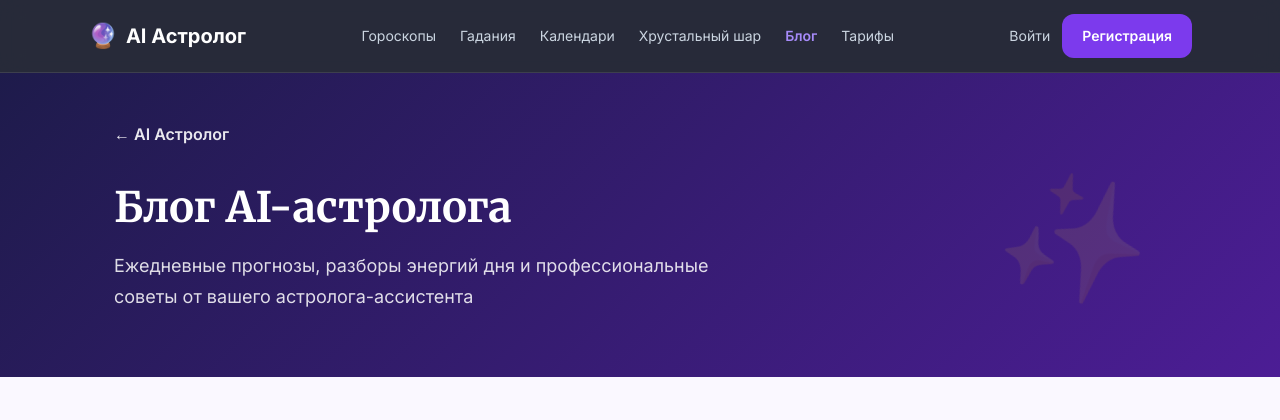
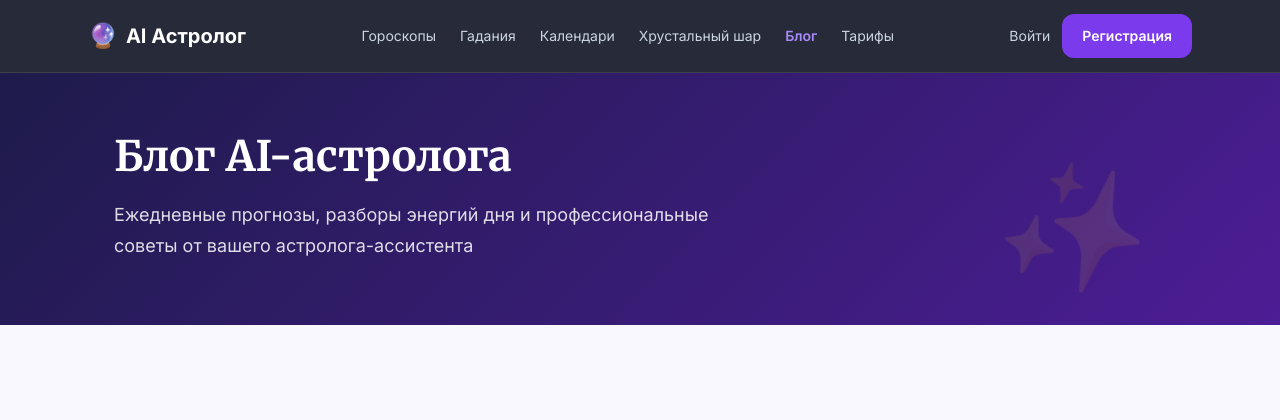
Before and after one commit to kmvlive/ai-astrolog1, a Laravel app: page /blog in a window 1280 px wide. Shown: the top 420 px of the page. Run offline with Laravel 12, Linux system fonts and the light colour scheme; data that the repository does not hold is empty; parts of the project's set-up code (start-up, migrations or seed data) failed here and were passed over; some libraries are stand-ins or nearby versions.

Commit message:
fix(blog): remove back link and reduce top padding
- Removed '← AI Астролог' back link from blog layout
- Reduced padding-top by 30px for tighter layout
- Blog content now starts higher on the page

```diff
--- a/backend/resources/views/layouts/blog.blade.php
+++ b/backend/resources/views/layouts/blog.blade.php
@@ -137,7 +137,6 @@
 
 <header class="hero">
     <div class="container">
-        <a href="/" class="back">← AI Астролог</a>
         <h1>Блог AI-астролога</h1>
         <p>Ежедневные прогнозы, разборы энергий дня и профессиональные советы от вашего астролога-ассистента</p>
     </div>
```
